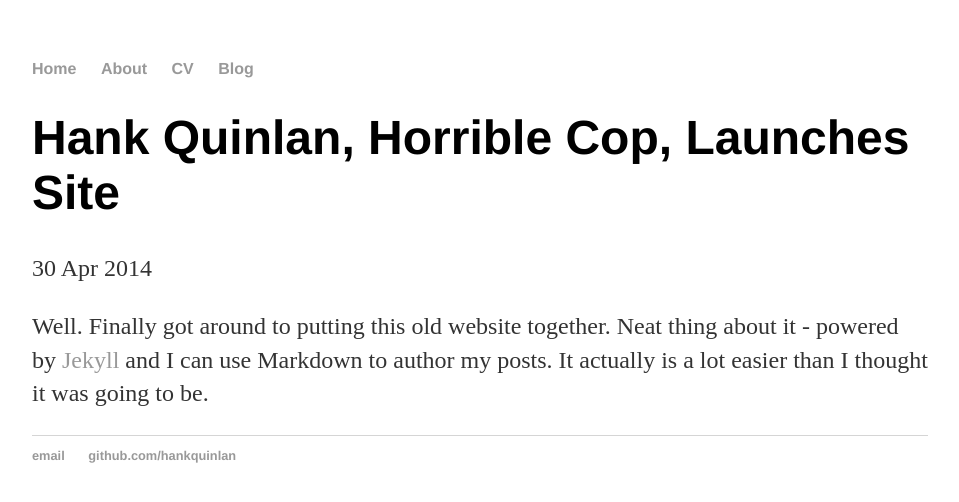
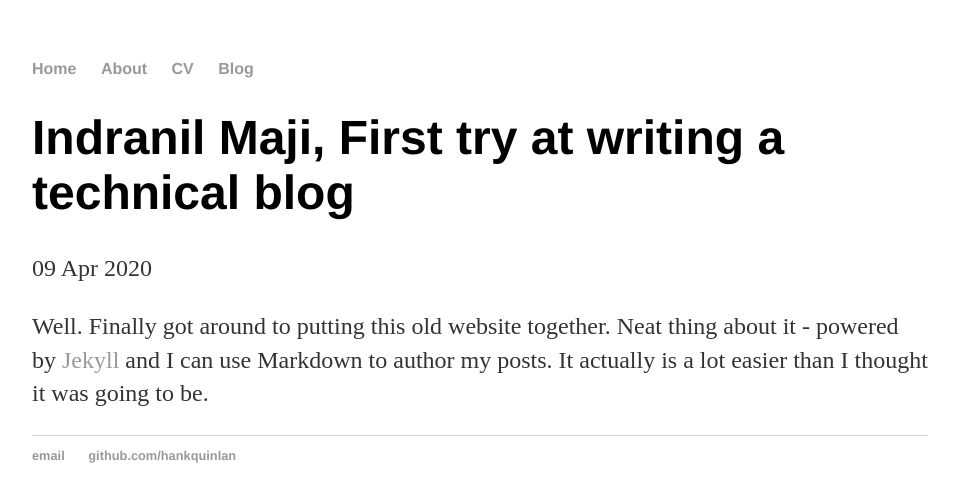
Before and after one commit to indranilmaji/indranilmaji.github.io, a Jekyll site: the page built from _posts/2020-04-09-site-launched.md, in a window 1280 px wide. Shown: the top 502 px of the page, without its empty margins (160-1119 px from the left). Built offline with Jekyll 4.4.1, drawn with Linux system fonts in a browser that asks for light colours.

Commit message:
Update 2020-04-09-site-launched.md

```diff
--- a/_posts/2020-04-09-site-launched.md
+++ b/_posts/2020-04-09-site-launched.md
@@ -1,7 +1,7 @@
 ---
 layout: post
-title: "Hank Quinlan, Horrible Cop, Launches Site"
-date: 2014-04-30
+title: "Indranil Maji, First try at writing a technical blog"
+date: 2020-04-09
 ---
 
 Well. Finally got around to putting this old website together. Neat thing about it - powered by [Jekyll](http://jekyllrb.com) and I can use Markdown to author my posts. It actually is a lot easier than I thought it was going to be.
```
